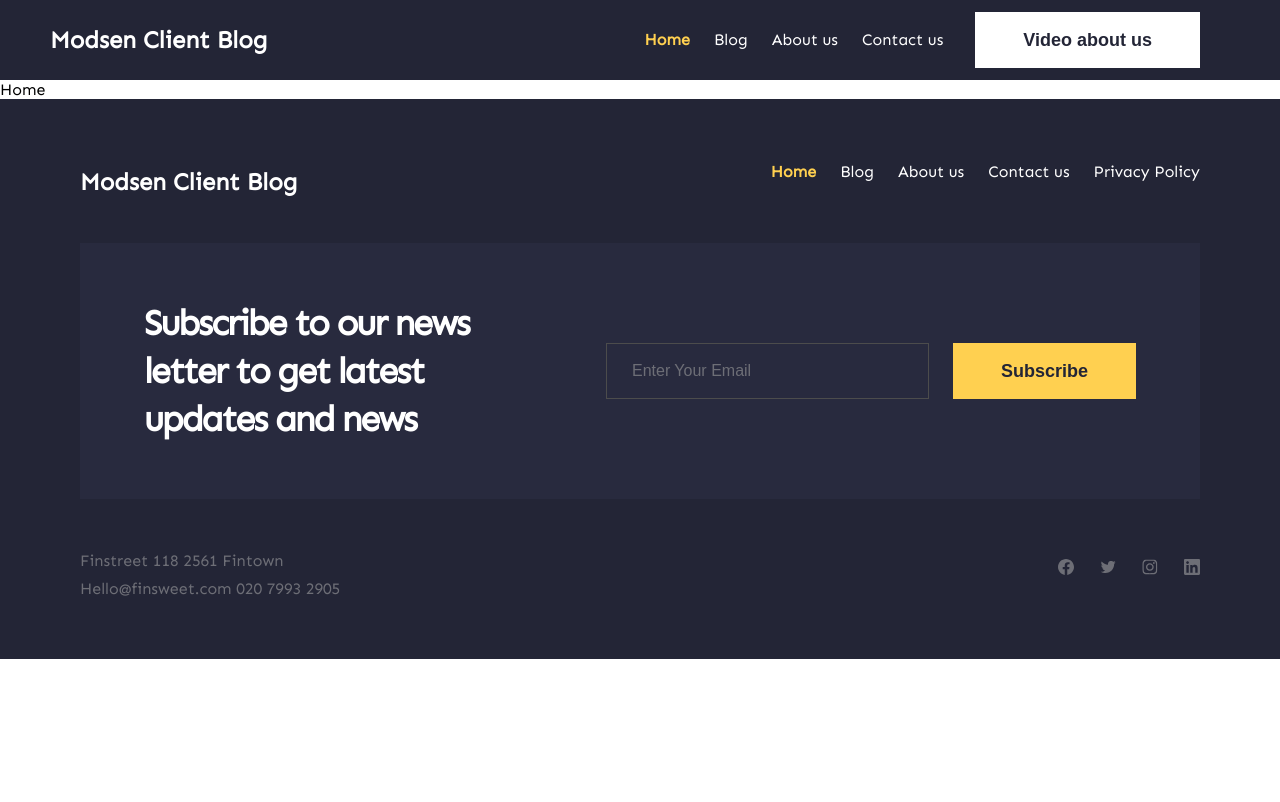
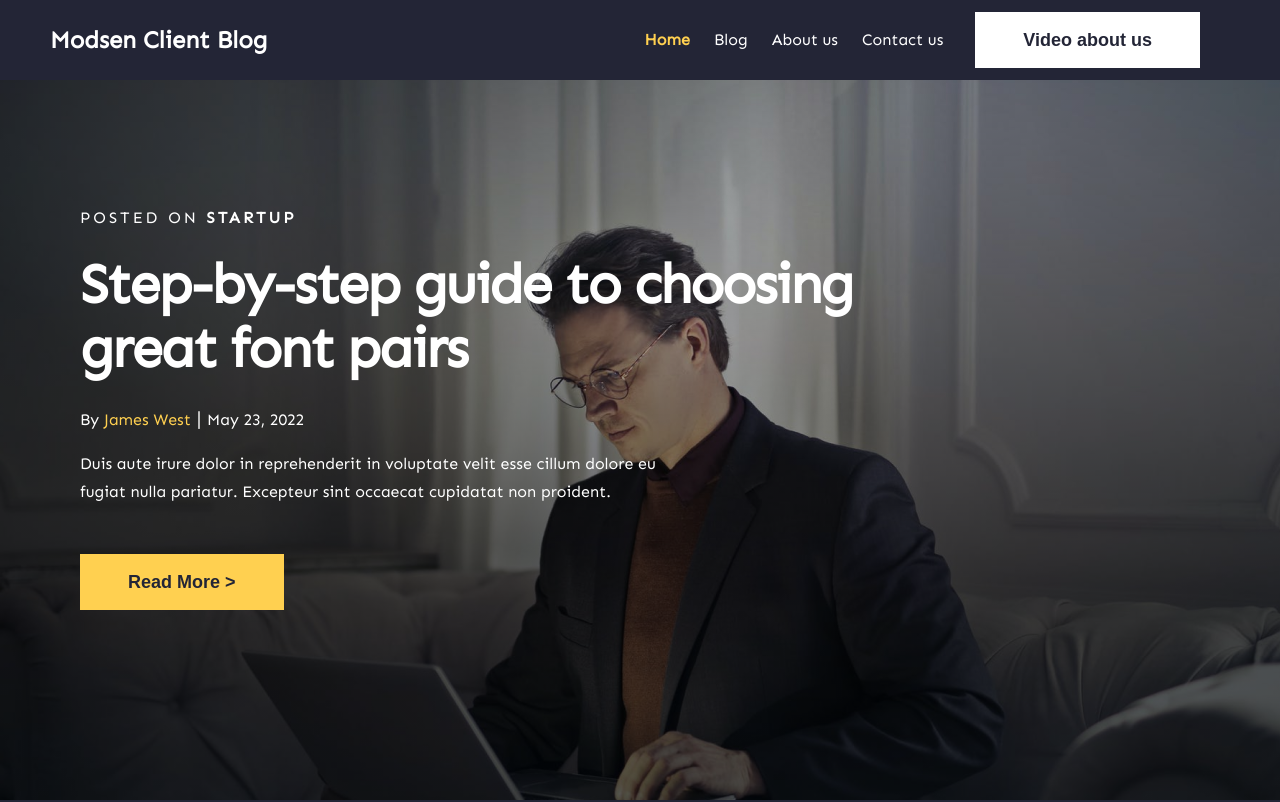
Before and after one commit to lesik2/ClientBlog, a Next.js app: page / in a window 1280 px wide. Shown: the top 802 px of the page. Built offline with nearby package versions, Linux system fonts and the light colour scheme.

Commit message:
feat: add design for setpByStep section

```diff
--- /dev/null
+++ b/src/app/blog/[id]/page.tsx
@@ -0,0 +1,5 @@
+export default function BlogPost() {
+  return (
+    <h2>Blog Post</h2>
+  )
+}
--- a/src/app/page.tsx
+++ b/src/app/page.tsx
@@ -1,7 +1,9 @@
+import { StepByStep } from "@/components/StepByStep";
+
 export default function Home() {
   return (
-    <div>
-      <div>Home</div>
-    </div>
+    <>
+      <StepByStep />
+    </>
   );
 }
--- /dev/null
+++ b/src/components/StepByStep/constants.ts
@@ -0,0 +1,11 @@
+export const CONSTANTS = {
+  btn: 'Read More >',
+  author: ' James West',
+  date: 'May 23, 2022',
+  description:
+    'Duis aute irure dolor in reprehenderit in voluptate velit esse cillum dolore eu fugiat nulla pariatur. Excepteur sint occaecat cupidatat non proident.',
+  title: 'Step-by-step guide to choosing great font pairs',
+  subtitle: 'Posted on',
+  subtitleMark: ' startup',
+  divide: ' | ',
+};
--- /dev/null
+++ b/src/components/StepByStep/index.tsx
@@ -0,0 +1,33 @@
+import button from '@styles/ui/button.module.scss';
+import style from '@styles/home/stepByStep.module.scss';
+import Link from 'next/link'
+import {ROUTES} from '@constants/routes';
+
+import {CONSTANTS} from './constants';
+
+export function StepByStep() {
+  return (
+    <section className={style.stepSection}>
+      <div className={style.content}>
+        <p className={style.subtitle}>
+          {CONSTANTS.subtitle}
+          <span className={style.subtitleMark}>{CONSTANTS.subtitleMark}</span>
+        </p>
+        <p className={style.title}>{CONSTANTS.title}</p>
+        <p className={style.info}>
+          By<span className={style.infoMark}>{CONSTANTS.author}</span>
+          <span className={style.divide}>{CONSTANTS.divide}</span>
+          {CONSTANTS.date}
+        </p>
+        <p className={style.description}>
+          {CONSTANTS.description}
+        </p>
+        <Link className={style.link} href={ROUTES.blogPost}>
+            <button type='button' className={button.primary}>
+              {CONSTANTS.btn}
+            </button>
+        </Link>
+      </div>
+    </section>
+  )
+}
--- a/src/components/ui/Footer/index.tsx
+++ b/src/components/ui/Footer/index.tsx
@@ -9,14 +9,12 @@ import { CONSTANTS, ICONS } from './constants';
 import { Navigation } from '../Navigation';
 
 export function Footer() {
-
-
   return (
     <footer className={style.footer}>
       <div className={style.content}>
         <div className={style.header}>
           <p className={style.title}>{CONSTANTS.title}</p>
-          <Navigation type='footer'/>
+          <Navigation type='footer' />
         </div>
 
         <div className={style.submitWrapper}>
--- /dev/null
+++ b/src/constants/routes.ts
@@ -0,0 +1,3 @@
+export const ROUTES = {
+  blogPost: 'blog/1',
+};
--- /dev/null
+++ b/src/styles/home/stepByStep.module.scss
@@ -0,0 +1,72 @@
+@import '../ui/typography.module.scss';
+@import '../colors.module.scss';
+
+.stepSection {
+  position: relative;
+  background-image: url('/images/stepBack.png');
+  background-size: cover;
+  background-repeat: no-repeat;
+  height: 720px;
+  padding: 128px 0px 0px 80px;
+  width: 100%;
+  display: flex;
+  align-items: flex-start;
+  justify-content: flex-start;
+  &::before {
+    content: '';
+    position: absolute;
+    top: 0;
+    left: 0;
+    width: 100%;
+    height: 100%;
+    background: radial-gradient(80.99% 71.93% at 74.58% 0%, rgba(0, 0, 0, 0) 0%, rgba(0, 0, 0, 0.6) 100%);
+    z-index: 1;
+  }
+
+  .content {
+    display: inline-flex;
+    flex-direction: column;
+    z-index: 2;
+    align-items: flex-start;
+    .subtitle {
+      color: $white-color;
+      font-size: 16px;
+      font-style: normal;
+      font-weight: 500;
+      line-height: 20px;
+      letter-spacing: 3px;
+      text-transform: uppercase;
+      margin-bottom: 24px;
+      .subtitleMark {
+        font-weight: 900;
+      }
+    }
+
+    .title {
+      @extend %display;
+      width: 803px;
+      color: $white-color;
+      margin-bottom: 24px;
+    }
+    .info {
+      color: $white-color;
+      @extend %body1;
+      margin-bottom: 16px;
+      .divide {
+        font-size: 20px;
+      }
+      .infoMark {
+        color: $secondary-color;
+      }
+    }
+
+    .description {
+      @extend %body1;
+      color: $white-color;
+      width: 599px;
+    }
+    .link {
+      margin-top: 48px;
+    }
+  }
+}
--- a/src/styles/ui/footer.module.scss
+++ b/src/styles/ui/footer.module.scss
@@ -28,7 +28,7 @@
     .submitWrapper {
       width: 100%;
       height: 256px;
-      background: #282a3e;
+      background: #2e3040;
       display: flex;
       align-items: center;
       justify-content: space-between;
```
Also changed, not shown: src/components/ui/Header/index.tsx (+2 -7 lines), src/components/ui/Navigation.tsx (+9 -9 lines), public/images/stepBack.png (added), 1 other file (tests, documents, lock files or other folders).
